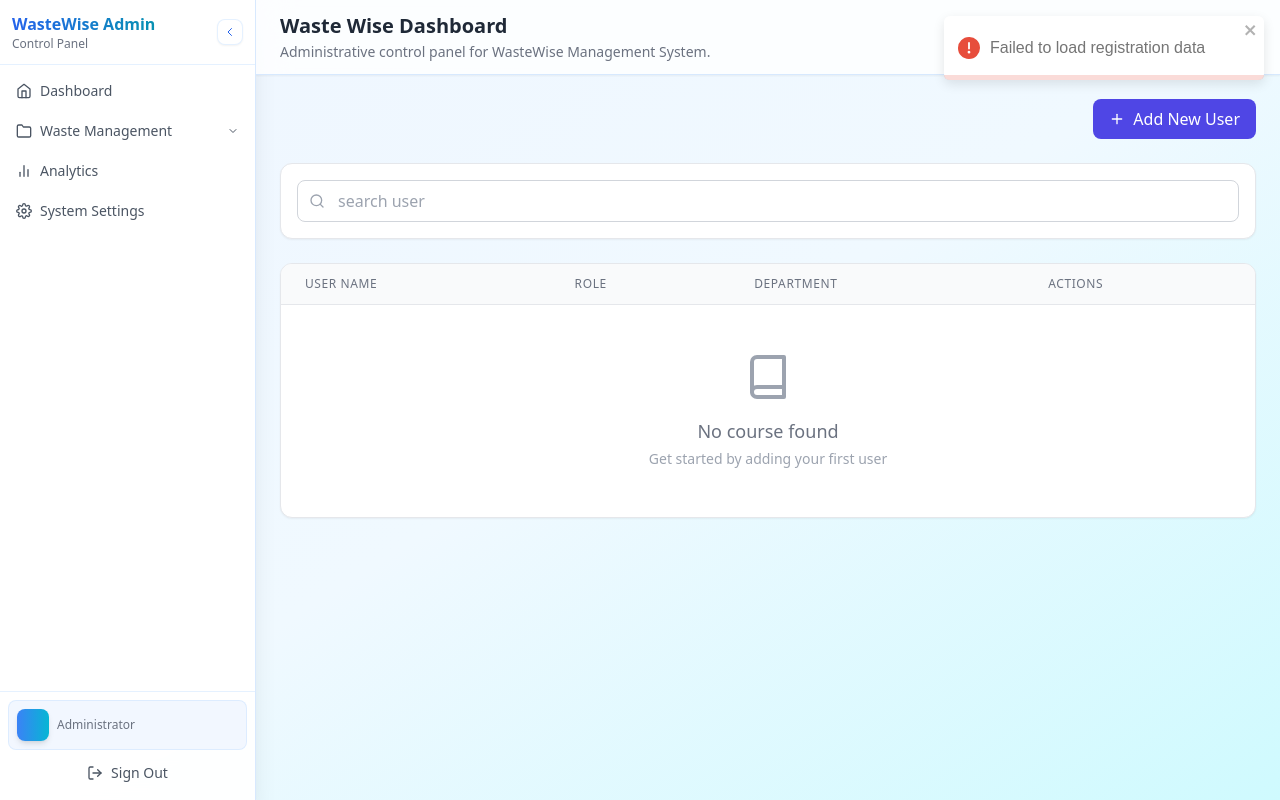
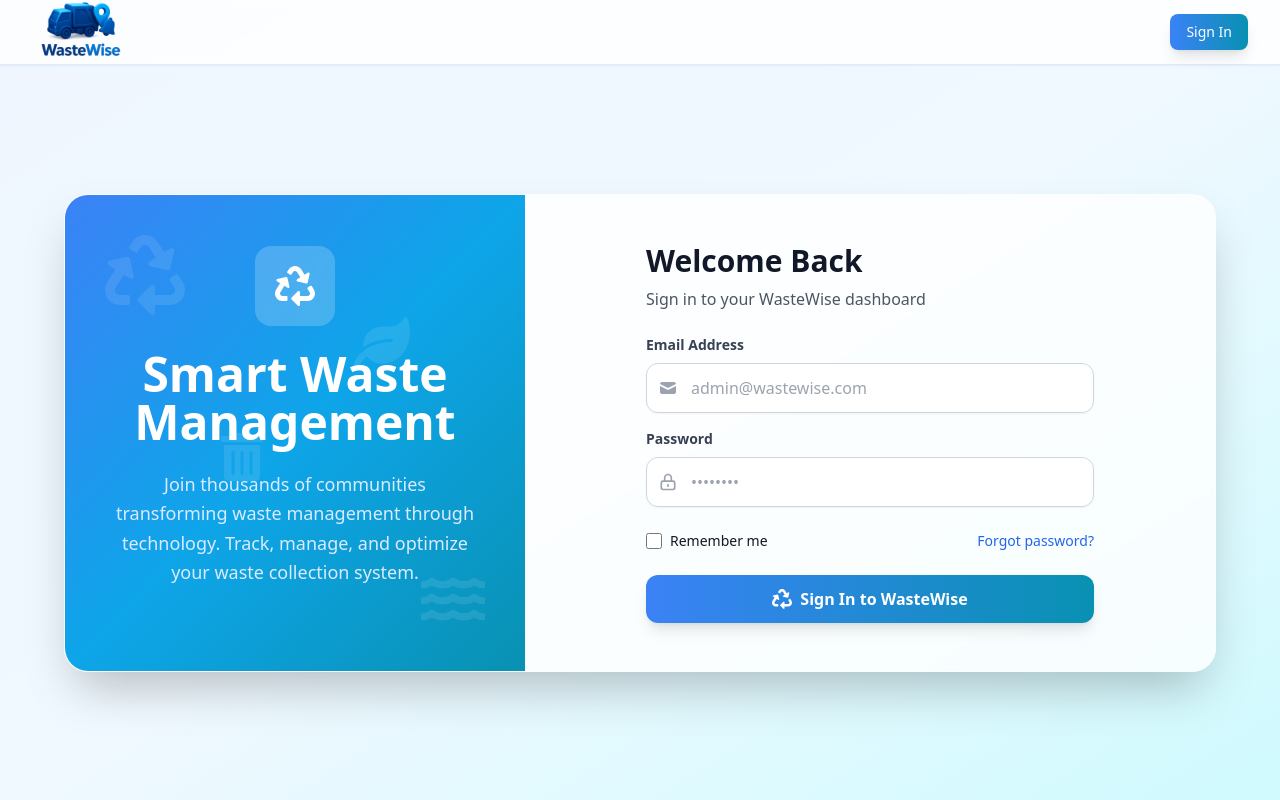
Before and after one commit to lladrian/Waste_Wise_FRONTEND, a React (Vite) app: page / in a window 1280 px wide. Built offline with nearby package versions, Linux system fonts and the light colour scheme.

Commit message:
user management

```diff
--- a/src/App.jsx
+++ b/src/App.jsx
@@ -21,7 +21,7 @@ function App() {
     <Router>
       <ToastContainer position="top-right" autoClose={3000} />
       <Routes>
-        <Route path="/" element={<AdminUserManagementPage />} />
+        <Route path="/" element={<LoginPage />} />
         <Route path="/login" element={<LoginPage />} />
         <Route path="/account_recovery" element={<AccountRecoveryPage />} />
         <Route path="/admin/dashboard" element={<AdminLayout />} />
--- a/src/services/axios_instance.js
+++ b/src/services/axios_instance.js
@@ -1,8 +1,8 @@
 import axios from 'axios';
 
 const instance = axios.create({
-  //baseURL: 'https://waste-wise-backend-chi.vercel.app/',
-  baseURL: 'http://localhost:5000',
+  baseURL: 'https://waste-wise-backend-chi.vercel.app/',
+  //baseURL: 'http://localhost:5000',
   timeout: 10000,
   withCredentials: true, // if using cookies for auth
 });
```
